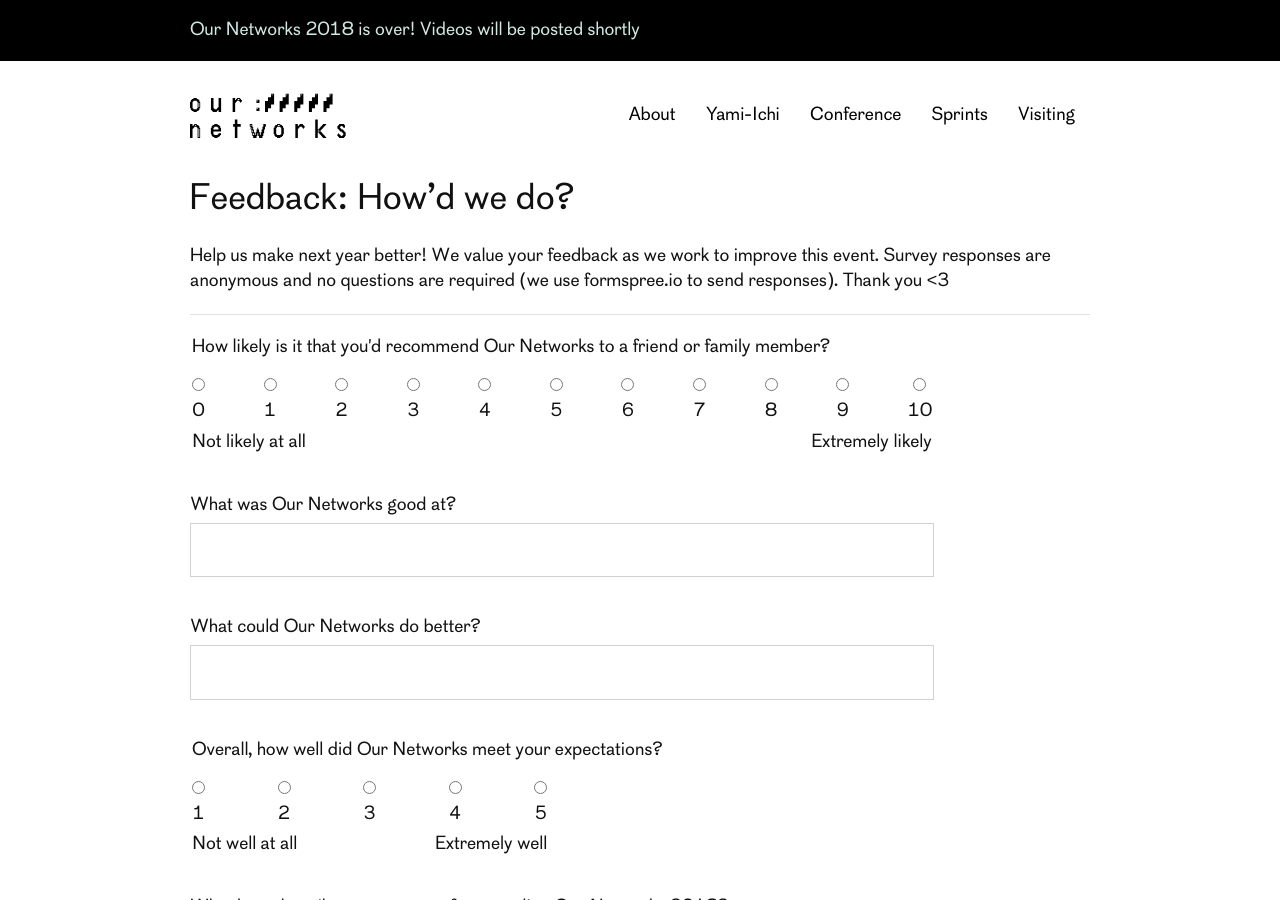
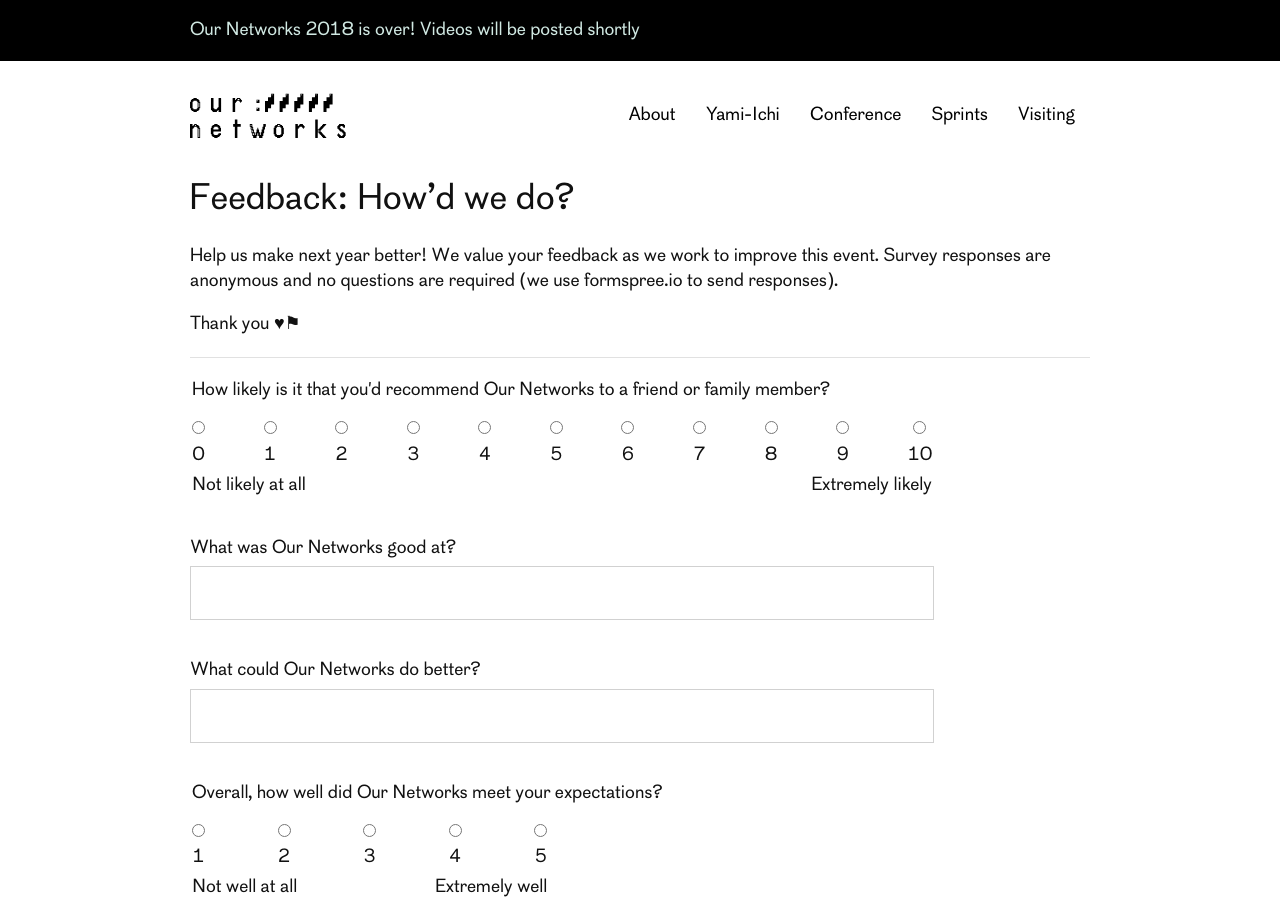
Before and after one commit to ournetworks/ournetworks.ca, a Jekyll site: the page built from feedback.html, in a window 1280 px wide and 900 px high. Built offline with Jekyll 4.4.1, drawn with Linux system fonts in a browser that asks for light colours.

Commit message:
minor formatting and copy tweaks

```diff
--- a/feedback.html
+++ b/feedback.html
@@ -8,9 +8,9 @@
   - "/2018/feedback"
 ---
 
-Help us make next year better! We value your feedback as we work to improve this event. Survey responses are anonymous and no questions are required (we use formspree.io to send responses).
+<p>Help us make next year better! We value your feedback as we work to improve this event. Survey responses are anonymous and no questions are required (we use formspree.io to send responses).</p>
 
-Thank you &lt;3
+<p>Thank you ♥︎⚑</p>
 
 <hr />
 
@@ -64,7 +64,7 @@
       <datalist id="reasons">
         <option value="The topic interested me">
         <option value="I wanted to contribute my skills to to a meaningful effort">
-        <option value="I wanted to connect with others who care about the same issues that I do">
+        <option value="I wanted to connect with others who care about the same issues">
         <option value="The event was recommended to me">
         <option value="Other">
       </datalist>
```
